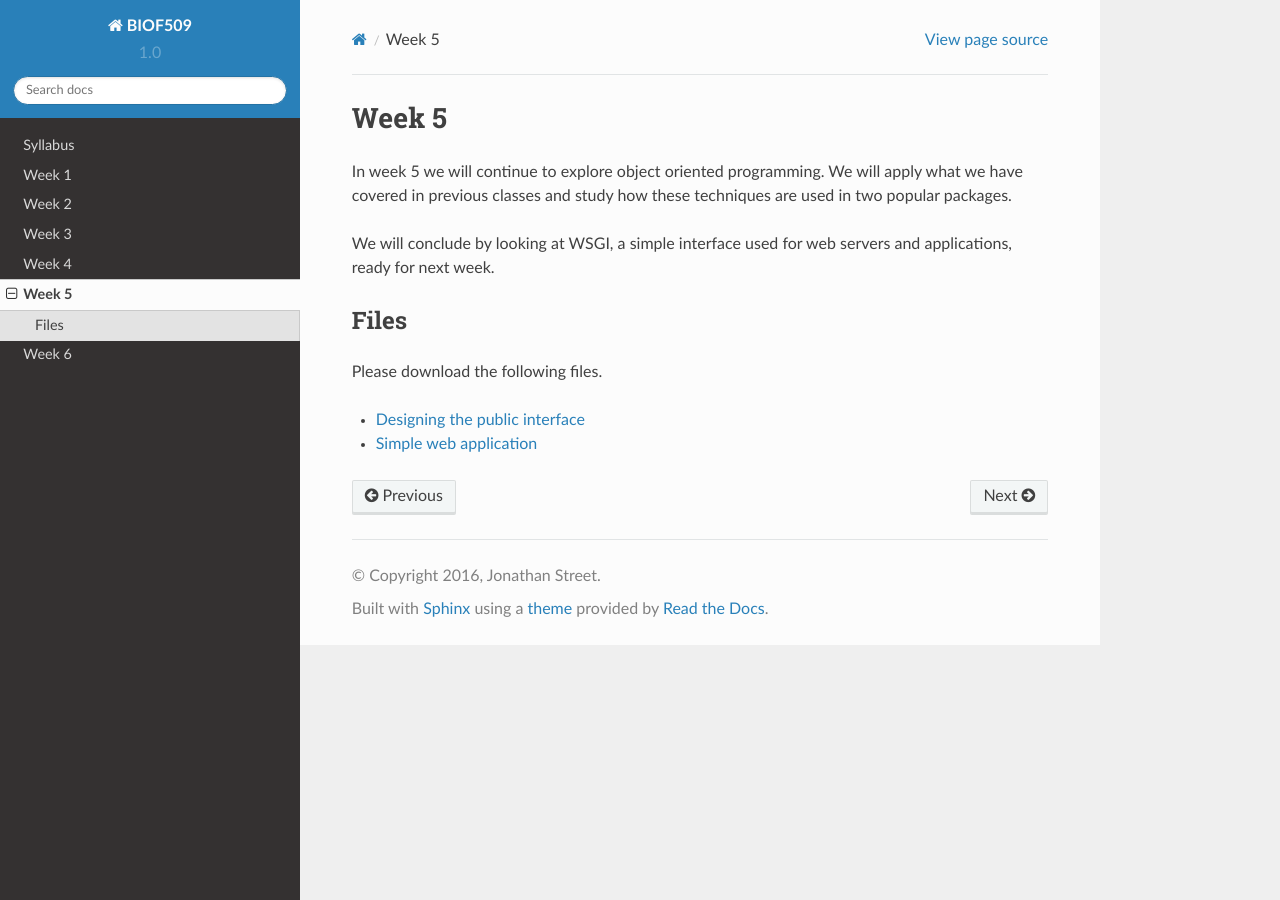
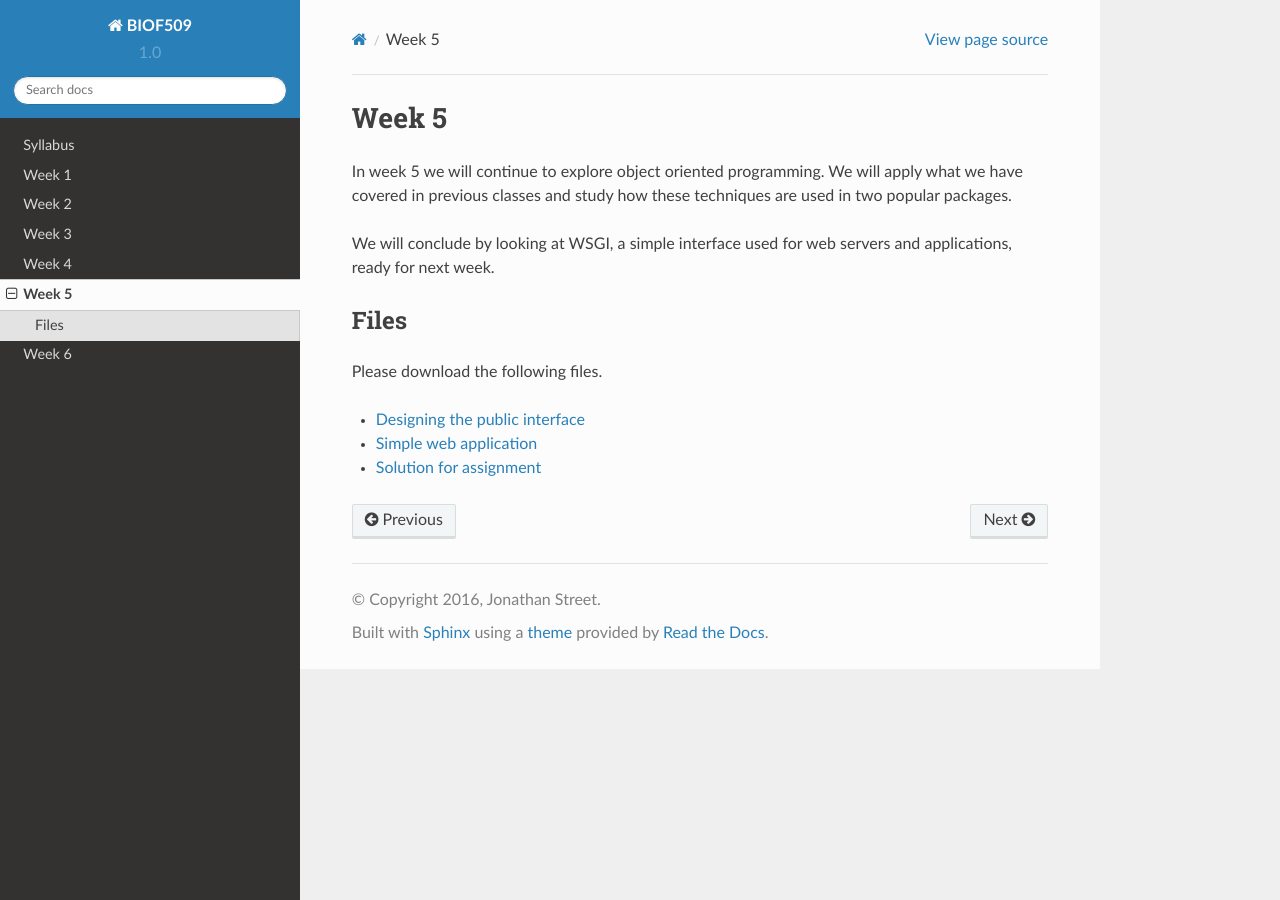
Before and after one commit to biof509/biof509, a Sphinx documentation site: the page built from docs/week5/index.rst, in a window 1280 px wide. Built offline with Sphinx 7.4.7 and the Read the Docs theme 2.0.0, drawn with Linux system fonts in a browser that asks for light colours.

Commit message:
Added week 5 assignment solution

```diff
--- a/docs/week5/index.rst
+++ b/docs/week5/index.rst
@@ -17,3 +17,4 @@ Please download the following files.
 
 * `Designing the public interface <../Wk05-OOP-Public-interface.ipynb>`_
 * `Simple web application <../Wk05-wsgi.py>`_
+* `Solution for assignment <../Wk05-OOP-Public-interface-Solution.ipynb>`_
```
Also changed, not shown: Wk05-OOP-Public-interface-Solution.ipynb (added).
